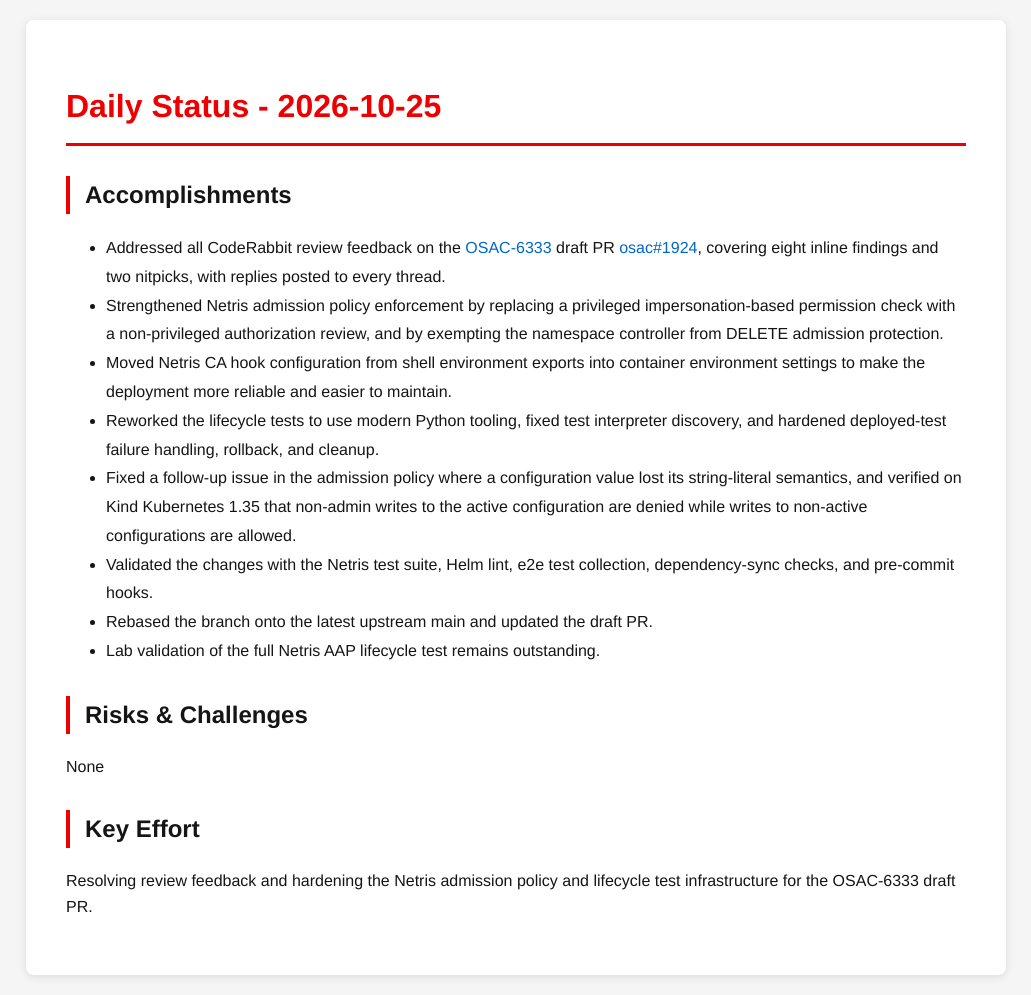
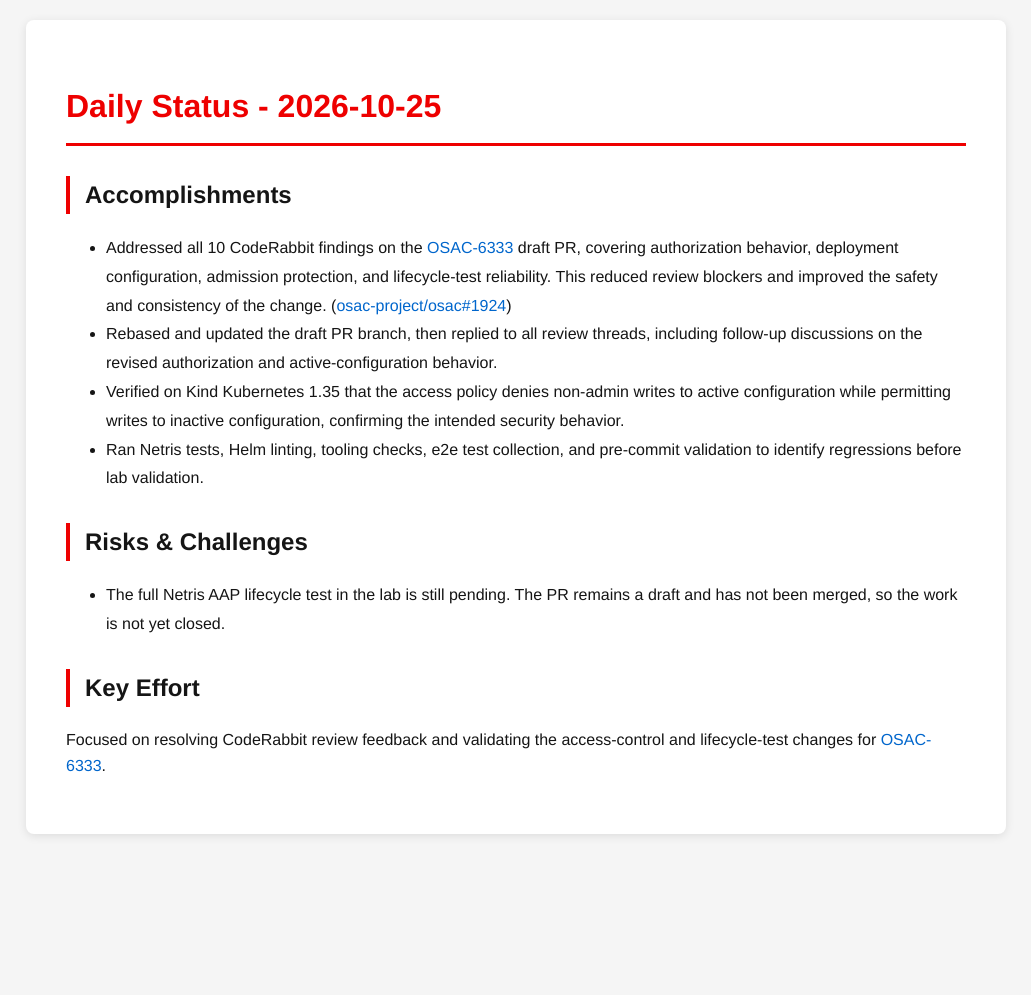
Before and after one commit to tzvatot/daily-status, a Jekyll site: the page built from 2026-10-25.md, in a window 1280 px wide. Shown: the whole page, without its empty margins (124-1155 px from the left). Built offline with Jekyll 4.4.1, drawn with Linux system fonts in a browser that asks for light colours; after the commit the page ends 900 px from its top, so only the background shows below that.

Commit message:
Daily status update - 2026-10-25

```diff
--- a/2026-10-25.md
+++ b/2026-10-25.md
@@ -7,17 +7,13 @@
 # Daily Status - 2026-10-25
 
 ## Accomplishments
-- Addressed all CodeRabbit review feedback on the [OSAC-6333](https://redhat.atlassian.net/browse/OSAC-6333) draft PR [osac#1924](https://github.com/osac-project/osac/pull/1924), covering eight inline findings and two nitpicks, with replies posted to every thread.
-- Strengthened Netris admission policy enforcement by replacing a privileged impersonation-based permission check with a non-privileged authorization review, and by exempting the namespace controller from DELETE admission protection.
-- Moved Netris CA hook configuration from shell environment exports into container environment settings to make the deployment more reliable and easier to maintain.
-- Reworked the lifecycle tests to use modern Python tooling, fixed test interpreter discovery, and hardened deployed-test failure handling, rollback, and cleanup.
-- Fixed a follow-up issue in the admission policy where a configuration value lost its string-literal semantics, and verified on Kind Kubernetes 1.35 that non-admin writes to the active configuration are denied while writes to non-active configurations are allowed.
-- Validated the changes with the Netris test suite, Helm lint, e2e test collection, dependency-sync checks, and pre-commit hooks.
-- Rebased the branch onto the latest upstream main and updated the draft PR.
-- Lab validation of the full Netris AAP lifecycle test remains outstanding.
+- Addressed all 10 CodeRabbit findings on the [OSAC-6333](https://redhat.atlassian.net/browse/OSAC-6333) draft PR, covering authorization behavior, deployment configuration, admission protection, and lifecycle-test reliability. This reduced review blockers and improved the safety and consistency of the change. ([osac-project/osac#1924](https://github.com/osac-project/osac/pull/1924))
+- Rebased and updated the draft PR branch, then replied to all review threads, including follow-up discussions on the revised authorization and active-configuration behavior.
+- Verified on Kind Kubernetes 1.35 that the access policy denies non-admin writes to active configuration while permitting writes to inactive configuration, confirming the intended security behavior.
+- Ran Netris tests, Helm linting, tooling checks, e2e test collection, and pre-commit validation to identify regressions before lab validation.
 
 ## Risks & Challenges
-None
+- The full Netris AAP lifecycle test in the lab is still pending. The PR remains a draft and has not been merged, so the work is not yet closed.
 
 ## Key Effort
-Resolving review feedback and hardening the Netris admission policy and lifecycle test infrastructure for the OSAC-6333 draft PR.
+Focused on resolving CodeRabbit review feedback and validating the access-control and lifecycle-test changes for [OSAC-6333](https://redhat.atlassian.net/browse/OSAC-6333).
```
